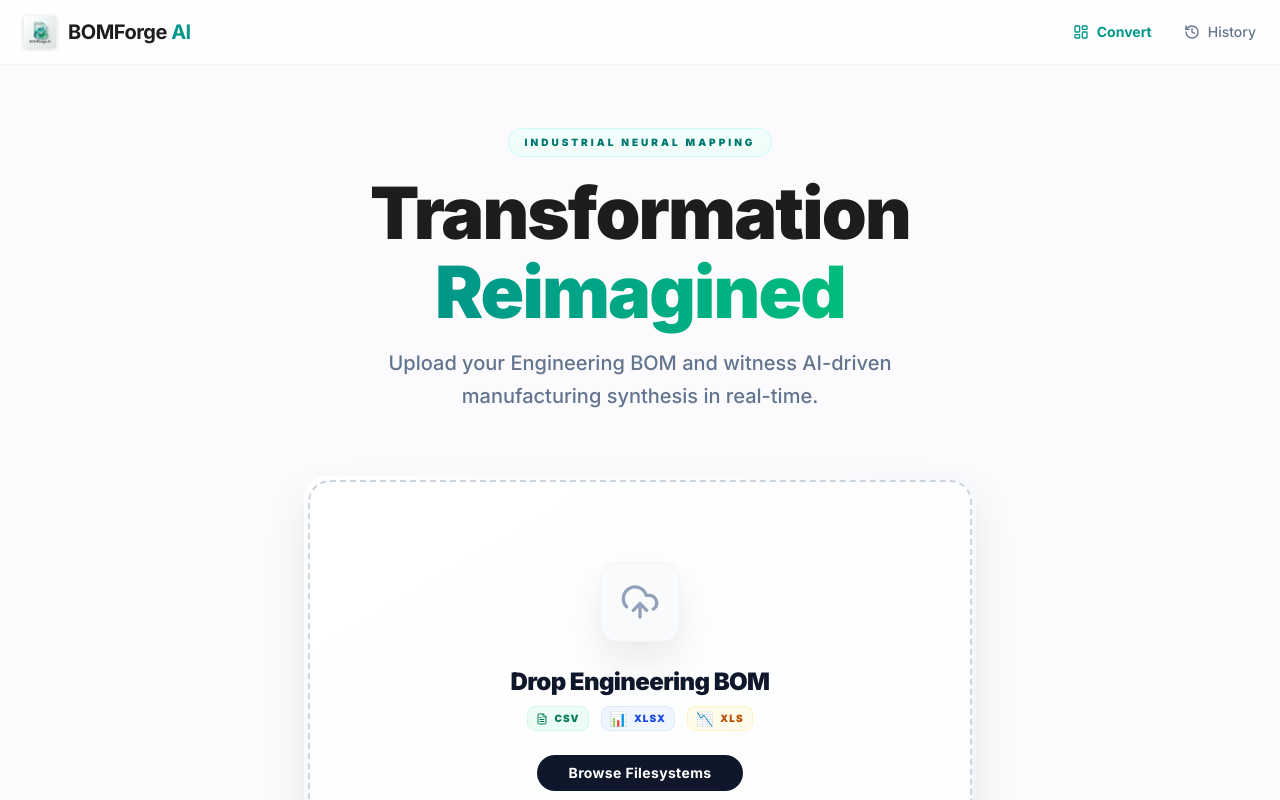
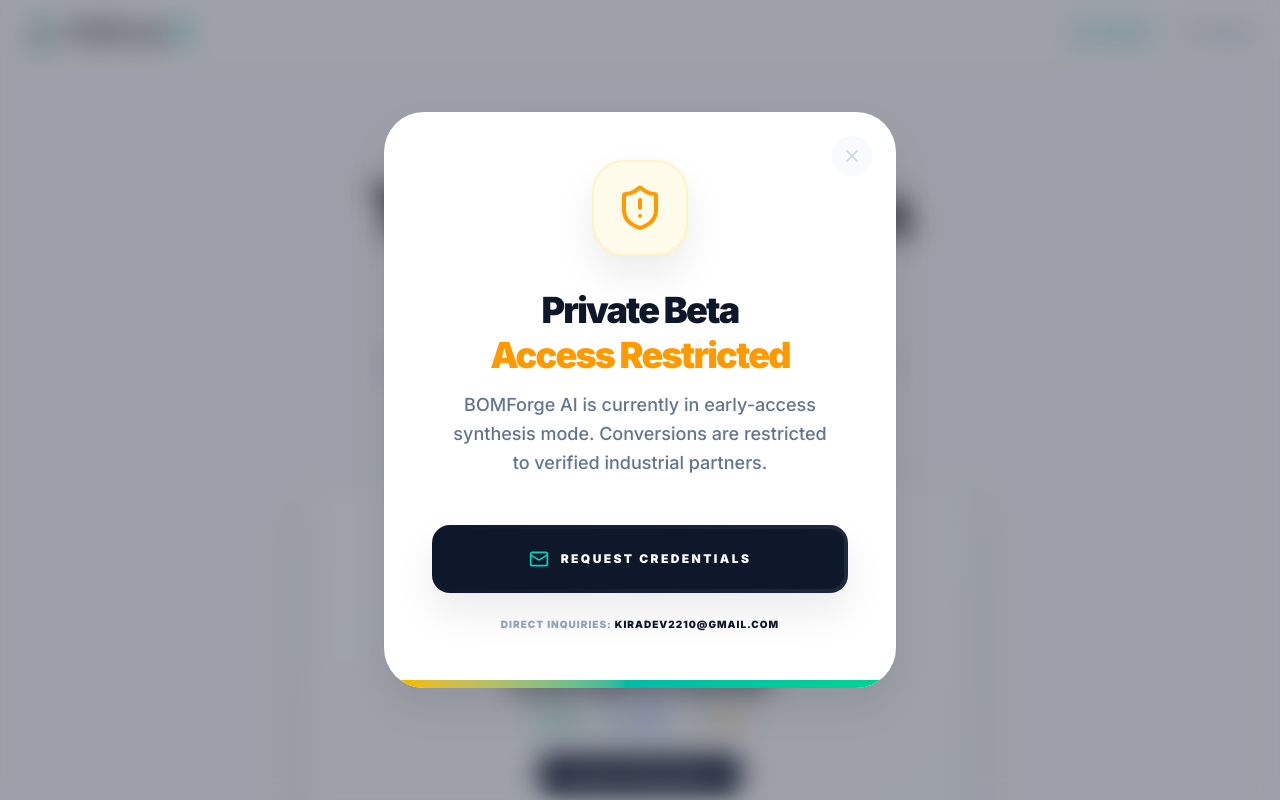
Before and after one commit to krnkiran22/bom_forge_fe, a Next.js app: page /upload in a window 1280 px wide. Shown: the top 800 px of the page. Built offline with nearby package versions, Linux system fonts and the light colour scheme; no server answers.

Commit message:
added env variable for beta access

```diff
--- a/app/convert/page.tsx
+++ b/app/convert/page.tsx
@@ -11,6 +11,7 @@
 import { ConversionStatus } from '@/lib/types';
 
 import { ConversionAnimation } from '@/components/ConversionAnimation';
+import { BetaGate } from '@/components/BetaGate';
 
 function ConversionContent() {
   const router = useRouter();
@@ -158,6 +159,7 @@
 
 export default function ConvertPage() {
   return (
+    <BetaGate>
       <Suspense fallback={
         <div className="min-h-screen bg-gradient-to-br from-slate-50 to-slate-100 flex items-center justify-center">
           <div className="text-center">
@@ -168,5 +170,6 @@
       }>
         <ConversionContent />
       </Suspense>
+    </BetaGate>
   );
 }
--- a/app/upload/page.tsx
+++ b/app/upload/page.tsx
@@ -10,6 +10,7 @@
 import Link from 'next/link';
 
 import { UploadCloud, FileText, CheckCircle2, ChevronRight, LayoutDashboard, History } from 'lucide-react';
+import { BetaGate } from '@/components/BetaGate';
 
 export default function UploadPage() {
   const router = useRouter();
@@ -77,6 +78,7 @@
   };
 
   return (
+    <BetaGate>
       <div className="min-h-screen bg-[#FBFBFD] flex flex-col font-sans">
         {/* Premium Navigation */}
         <nav className="fixed w-full z-50 bg-white/70 backdrop-blur-xl border-b border-gray-200/50">
@@ -242,5 +244,6 @@
           </div>
         </footer>
       </div>
+    </BetaGate>
   );
 }
```
Lines whose indentation alone changed are shown as unchanged.
